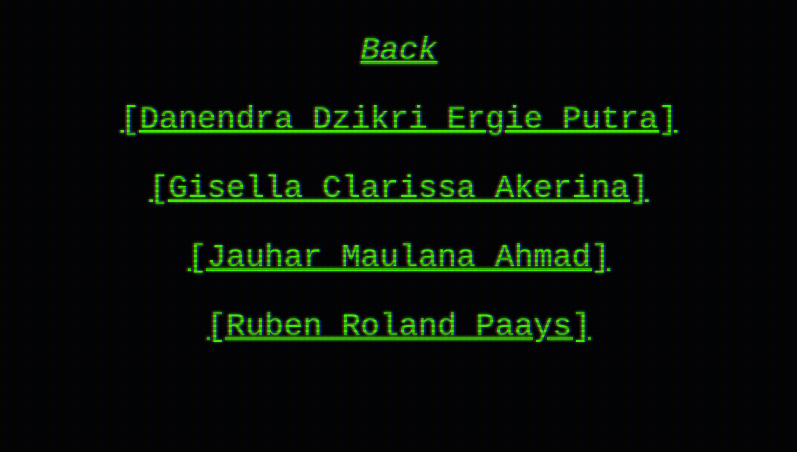
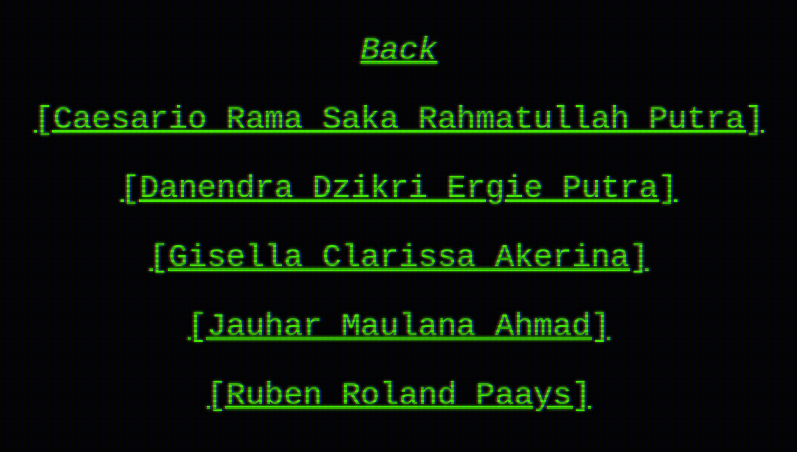
Before and after one commit to elvnexll/elvnexll, a plain HTML site: page students/students.html in a window 1280 px wide. Shown: the whole page, without its empty margins (241-1038 px from the left). Drawn offline with Linux system fonts and the light colour scheme.

Commit message:
Update students.html

```diff
--- a/students/students.html
+++ b/students/students.html
@@ -13,6 +13,7 @@
 <body>
     <div class="crt">
         <a onclick="history.back()"> <p style="font-style: italic;"> Back </p></a>
+      <a href="students7.html"> <p>[Caesario Rama Saka Rahmatullah Putra]</p> </a>
 <a href="students9.html"> <p>[Danendra Dzikri Ergie Putra]</p> </a>
 <a href="students16.html"> <p>[Gisella Clarissa Akerina]</p> </a>
 <a href="students17.html"> <p>[Jauhar Maulana Ahmad]</p> </a>
```
